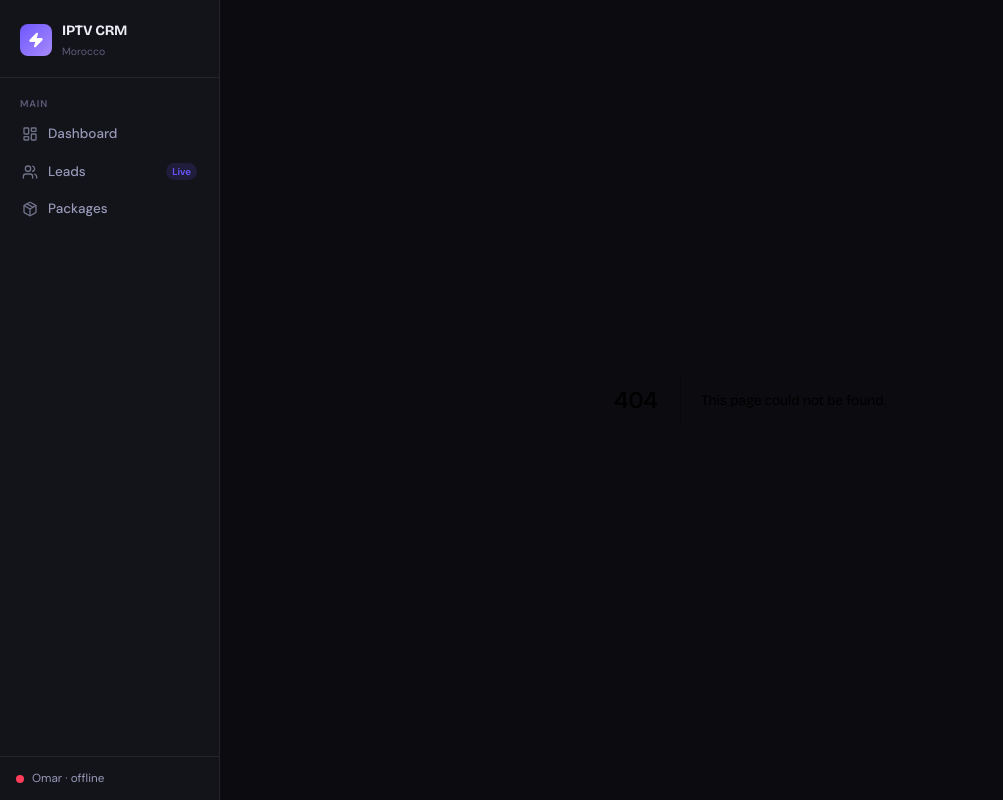
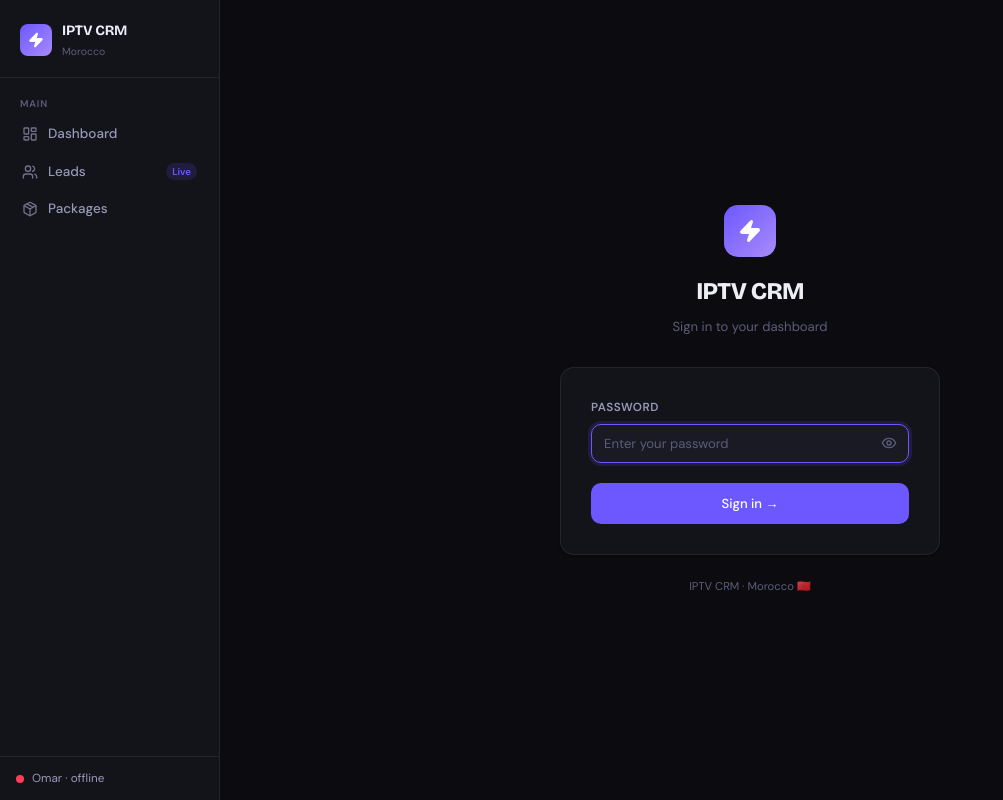
Before and after one commit to underfirex0/iptv-crm-v2, a Next.js app: page /login in a window 1280 px wide. Before the commit this address had no page. Shown: the whole page, without its empty margins (0-1003 px from the left). Built offline with nearby package versions, Linux system fonts and the light colour scheme.

Commit message:
Create page.jsx

```diff
--- /dev/null
+++ b/app/login/page.jsx
@@ -0,0 +1,96 @@
+'use client'
+import { useState } from 'react'
+import { useRouter } from 'next/navigation'
+import { Zap, Eye, EyeOff, Loader } from 'lucide-react'
+
+export default function LoginPage() {
+  const router = useRouter()
+  const [password, setPassword] = useState('')
+  const [show,     setShow]     = useState(false)
+  const [loading,  setLoading]  = useState(false)
+  const [error,    setError]    = useState('')
+
+  async function login(e) {
+    e.preventDefault()
+    setLoading(true)
+    setError('')
+    try {
+      const r = await fetch('/api/auth/login', {
+        method: 'POST',
+        headers: { 'Content-Type': 'application/json' },
+        body: JSON.stringify({ password }),
+      })
+      if (r.ok) {
+        router.push('/dashboard')
+        router.refresh()
+      } else {
+        setError('Incorrect password. Try again.')
+      }
+    } catch {
+      setError('Something went wrong.')
+    } finally {
+      setLoading(false)
+    }
+  }
+
+  return (
+    <div className="login-bg">
+      <div style={{ width: '100%', maxWidth: 380 }}>
+        {/* Logo */}
+        <div style={{ textAlign: 'center', marginBottom: '2rem' }}>
+          <div style={{
+            width: 52, height: 52, borderRadius: 14,
+            background: 'linear-gradient(135deg, var(--accent), #a78bfa)',
+            display: 'flex', alignItems: 'center', justifyContent: 'center',
+            margin: '0 auto 1rem'
+          }}>
+            <Zap size={24} color="white" fill="white" />
+          </div>
+          <h1 style={{ fontFamily: 'Bricolage Grotesque', fontSize: '1.6rem', fontWeight: 800, color: 'var(--text)', letterSpacing: '-0.03em' }}>IPTV CRM</h1>
+          <p style={{ color: 'var(--text-3)', fontSize: '0.875rem', marginTop: 6 }}>Sign in to your dashboard</p>
+        </div>
+
+        {/* Card */}
+        <div className="card" style={{ padding: '2rem' }}>
+          <form onSubmit={login} style={{ display: 'flex', flexDirection: 'column', gap: 16 }}>
+            <div>
+              <label style={{ display: 'block', fontSize: '0.78rem', fontWeight: 600, color: 'var(--text-2)', letterSpacing: '0.04em', textTransform: 'uppercase', marginBottom: 7 }}>
+                Password
+              </label>
+              <div style={{ position: 'relative' }}>
+                <input
+                  type={show ? 'text' : 'password'}
+                  value={password}
+                  onChange={e => setPassword(e.target.value)}
+                  placeholder="Enter your password"
+                  className="input"
+                  style={{ paddingRight: 42 }}
+                  autoFocus
+                />
+                <button type="button" onClick={() => setShow(!show)}
+                  style={{ position: 'absolute', right: 12, top: '50%', transform: 'translateY(-50%)', background: 'none', border: 'none', cursor: 'pointer', color: 'var(--text-3)', display: 'flex' }}>
+                  {show ? <EyeOff size={16} /> : <Eye size={16} />}
+                </button>
+              </div>
+            </div>
+
+            {error && (
+              <div style={{ background: 'var(--hot-bg)', border: '1px solid rgba(255,61,90,0.2)', borderRadius: 8, padding: '9px 12px', fontSize: '0.82rem', color: 'var(--hot)' }}>
+                {error}
+              </div>
+            )}
+
+            <button type="submit" disabled={loading || !password} className="btn btn-primary" style={{ justifyContent: 'center', padding: '10px', width: '100%', marginTop: 4 }}>
+              {loading ? <><Loader size={15} style={{ animation: 'spin 1s linear infinite' }} /> Signing in...</> : 'Sign in →'}
+            </button>
+          </form>
+        </div>
+
+        <p style={{ textAlign: 'center', fontSize: '0.75rem', color: 'var(--text-3)', marginTop: '1.5rem' }}>
+          IPTV CRM · Morocco 🇲🇦
+        </p>
+      </div>
+      <style>{`@keyframes spin { to { transform: rotate(360deg) } }`}</style>
+    </div>
+  )
+}
```
